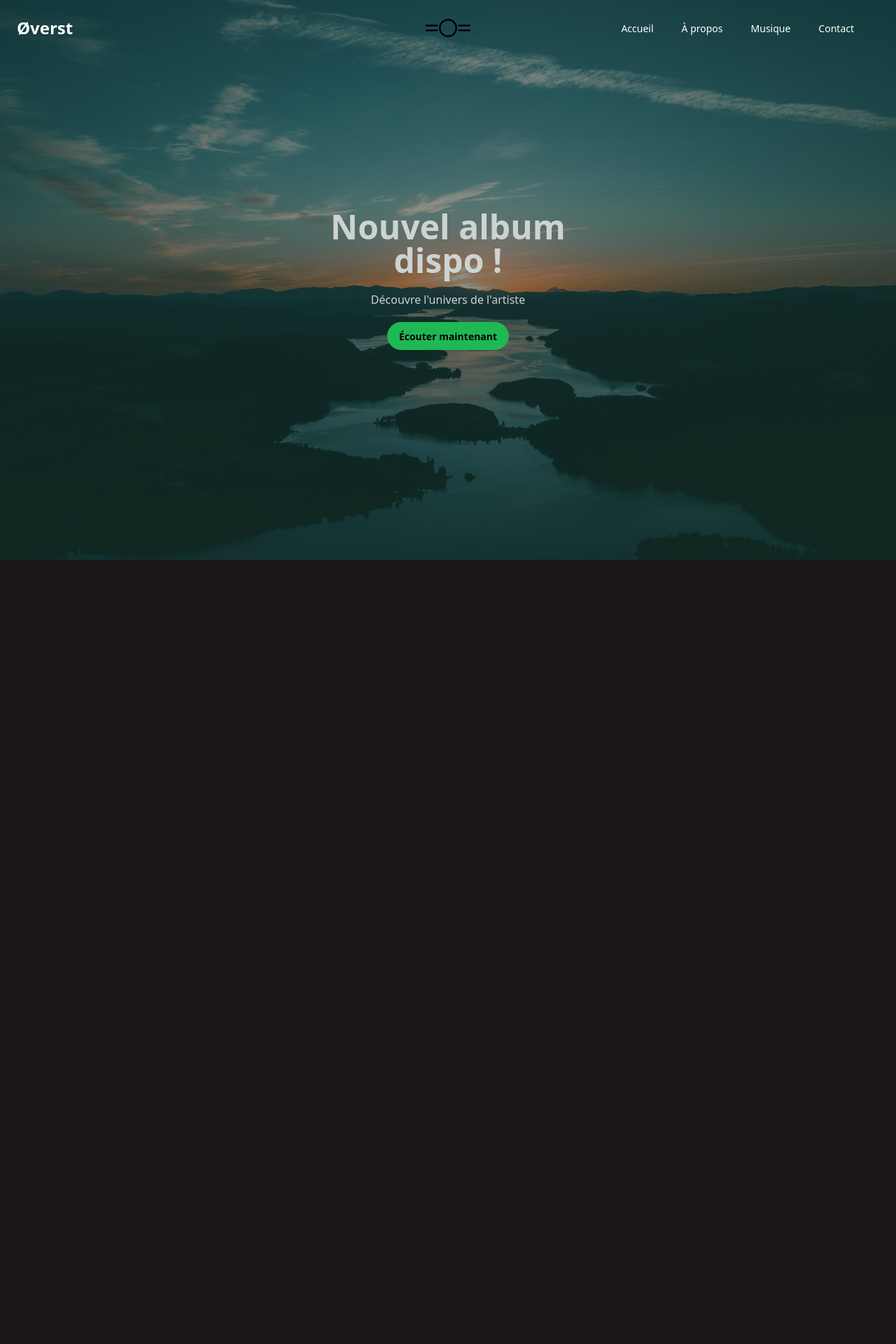
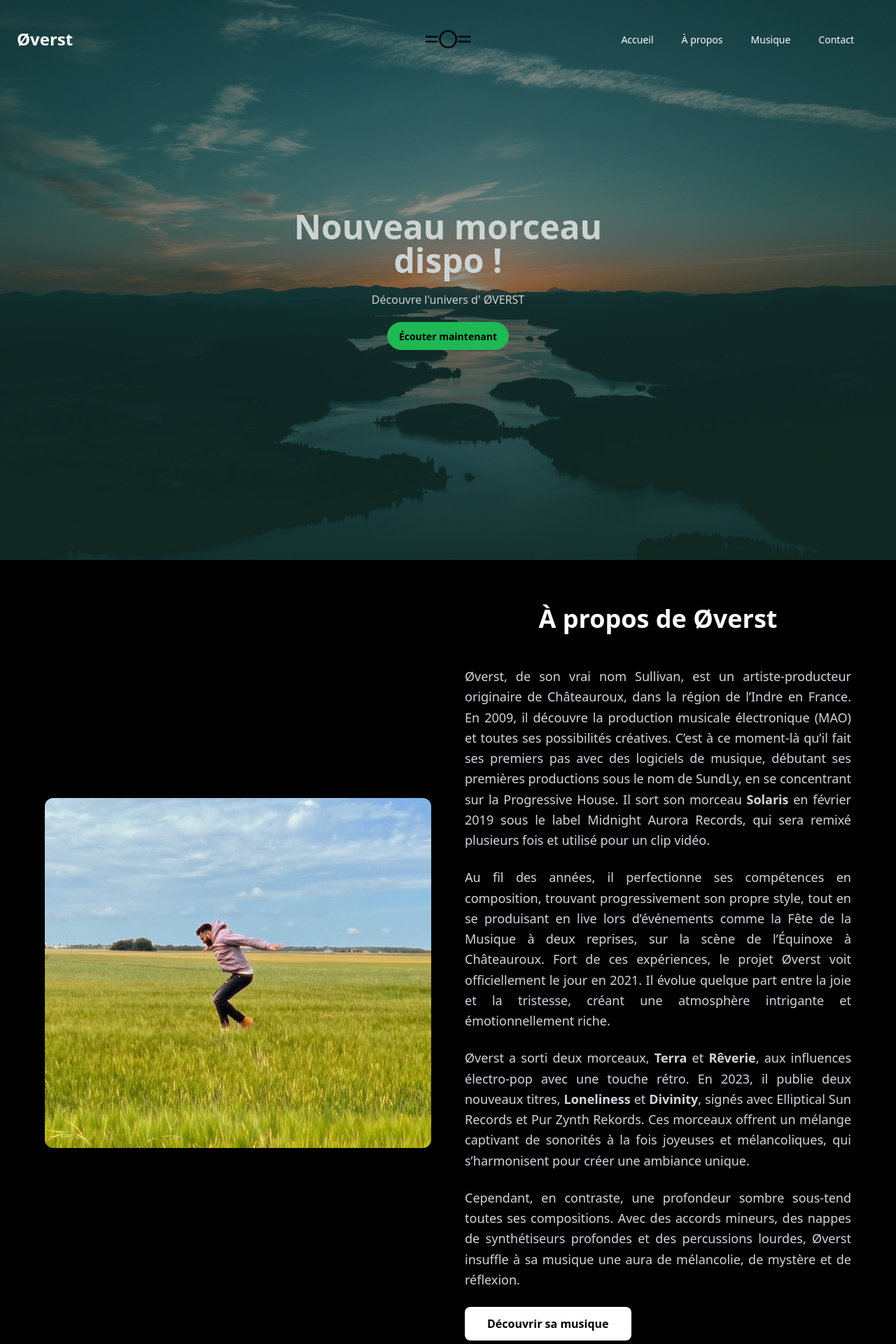
Before and after one commit to Sullivankow/overst_music, a React (Vite) app: page / in a window 1280 px wide. Shown: the top 1920 px of the page at 70% size. Before the commit the page ends 800 px from the top, so only its background shows below. Built offline with nearby package versions, Linux system fonts and the light colour scheme.

Commit message:
Add About OK

```diff
--- a/src/App.tsx
+++ b/src/App.tsx
@@ -1,5 +1,6 @@
 import Hero from "./components/Hero"
 import Navbar from "./components/Navbar"
+import About from "./components/About"
 
 
 
@@ -15,8 +16,12 @@ function App() {
       <div>
         <Navbar />
         <Hero />
+      </div>
 
-</div>
+      <div>
+<About />
+
+      </div>
 
 
 
--- /dev/null
+++ b/src/components/About.tsx
@@ -0,0 +1,56 @@
+import imgOverst from "../assets/overst.jpg"
+
+function About() {
+  return (
+    <section
+    id="about"
+    className="w-full min-h-screen bg-black text-white flex items-center justify-center px-4 py-16"
+  >
+    <div className="max-w-6xl mx-auto flex flex-col md:flex-row items-center gap-12">
+
+      {/* Image de l'artiste */}
+      <div className="w-full md:w-1/2">
+        <img
+          src={imgOverst}
+          alt="Øverst portrait"
+          className="rounded-xl shadow-2xl object-cover w-full h-auto md:h-[500px]"
+        />
+      </div>
+
+      {/* Texte de présentation */}
+      <div className="w-full md:w-1/2 text-justify space-y-6">
+        <h2 className="text-4xl font-bold text-center mb-6 md:mb-12">
+          À propos de Øverst
+        </h2>
+
+        <p className="text-lg leading-relaxed text-gray-300">
+          Øverst, de son vrai nom Sullivan, est un artiste-producteur originaire de Châteauroux, dans la région de l’Indre en France. En 2009, il découvre la production musicale électronique (MAO) et toutes ses possibilités créatives. C’est à ce moment-là qu’il fait ses premiers pas avec des logiciels de musique, débutant ses premières productions sous le nom de SundLy, en se concentrant sur la Progressive House. Il sort son morceau <strong>Solaris</strong> en février 2019 sous le label Midnight Aurora Records, qui sera remixé plusieurs fois et utilisé pour un clip vidéo.
+        </p>
+
+        <p className="text-lg leading-relaxed text-gray-300">
+          Au fil des années, il perfectionne ses compétences en composition, trouvant progressivement son propre style, tout en se produisant en live lors d’événements comme la Fête de la Musique à deux reprises, sur la scène de l’Équinoxe à Châteauroux. Fort de ces expériences, le projet Øverst voit officiellement le jour en 2021. Il évolue quelque part entre la joie et la tristesse, créant une atmosphère intrigante et émotionnellement riche.
+        </p>
+
+        <p className="text-lg leading-relaxed text-gray-300">
+          Øverst a sorti deux morceaux, <strong>Terra</strong> et <strong>Rêverie</strong>, aux influences électro-pop avec une touche rétro. En 2023, il publie deux nouveaux titres, <strong>Loneliness</strong> et <strong>Divinity</strong>, signés avec Elliptical Sun Records et Pur Zynth Rekords. Ces morceaux offrent un mélange captivant de sonorités à la fois joyeuses et mélancoliques, qui s’harmonisent pour créer une ambiance unique.
+        </p>
+
+        <p className="text-lg leading-relaxed text-gray-300 mb-6">
+          Cependant, en contraste, une profondeur sombre sous-tend toutes ses compositions. Avec des accords mineurs, des nappes de synthétiseurs profondes et des percussions lourdes, Øverst insuffle à sa musique une aura de mélancolie, de mystère et de réflexion.
+        </p>
+
+        <div className="flex justify-center md:justify-start">
+          <a
+            href="#music"
+            className="inline-block px-8 py-3 bg-white text-black font-semibold rounded-lg hover:bg-gray-300 transition duration-300"
+          >
+            Découvrir sa musique
+          </a>
+        </div>
+      </div>
+    </div>
+  </section>
+  )
+}
+
+export default About
--- a/src/components/Hero.tsx
+++ b/src/components/Hero.tsx
@@ -9,8 +9,8 @@ function Hero() {
     <div className="hero-overlay bg-opacity-60"></div>
     <div className="hero-content text-center text-neutral-content">
       <div className="max-w-md">
-        <h1 className="mb-5 text-5xl font-bold">Nouvel album dispo !</h1>
-        <p className="mb-5">Découvre l'univers de l'artiste</p>
+        <h1 className="mb-5 text-5xl font-bold">Nouveau morceau dispo !</h1>
+        <p className="mb-5">Découvre l'univers d' ØVERST</p>
         <button className="btn btn-primary">Écouter maintenant</button>
       </div>
     </div>
--- a/src/components/Navbar.tsx
+++ b/src/components/Navbar.tsx
@@ -1,12 +1,45 @@
 import { Menu } from "lucide-react";
 import logo from "../assets/logo_b.svg";
+import { useState, useEffect } from "react";
 
 const Navbar = () => {
+ // State pour savoir si la navbar doit être affichée ou cachée
+ const [hidden, setHidden] = useState(false);
+
+ // Effect pour écouter les changements de scroll
+ useEffect(() => {
+   let lastScrollY = window.scrollY;
+
+   const handleScroll = () => {
+     if (window.scrollY > lastScrollY) {
+       // Si on descend, on cache la navbar
+       setHidden(true);
+     } else {
+       // Si on remonte, on affiche la navbar
+       setHidden(false);
+     }
+     lastScrollY = window.scrollY;
+   };
+
+   // Ajouter l'événement de scroll
+   window.addEventListener("scroll", handleScroll);
+
+   // Nettoyer l'événement à la destruction du composant
+   return () => {
+     window.removeEventListener("scroll", handleScroll);
+   };
+ }, []);
+
+
+
+
+
+
   return (
-    <div className="navbar fixed top-0 left-0 right-0 z-50 bg-transparent text-white">
+    <div className={`navbar fixed top-0 left-0 right-0 z-50 bg-transparent text-white transition-all duration-900 ${hidden ? "transform -translate-y-full" : ""}`}>
 
       {/* Conteneur Flex principal */}
-      <div className="flex items-center justify-between w-full px-4">
+      <div className="flex items-center justify-between w-full px-4 py-4">
 
         {/* Nom de l'artiste à gauche */}
         <div className="flex-1">
```
Also changed, not shown: src/assets/overst.jpg (added).
